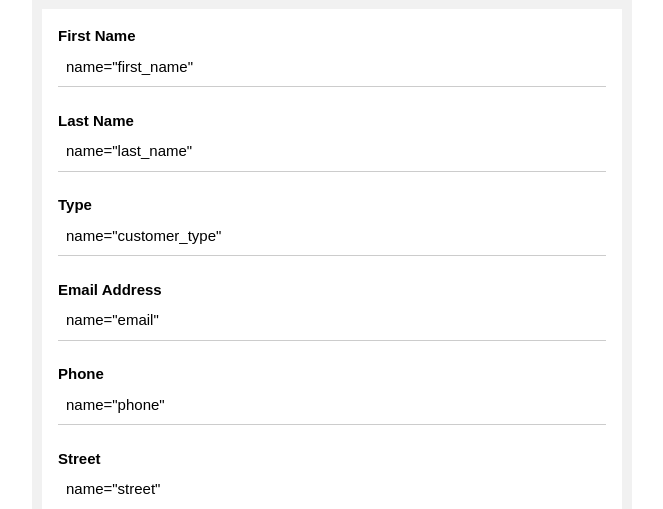
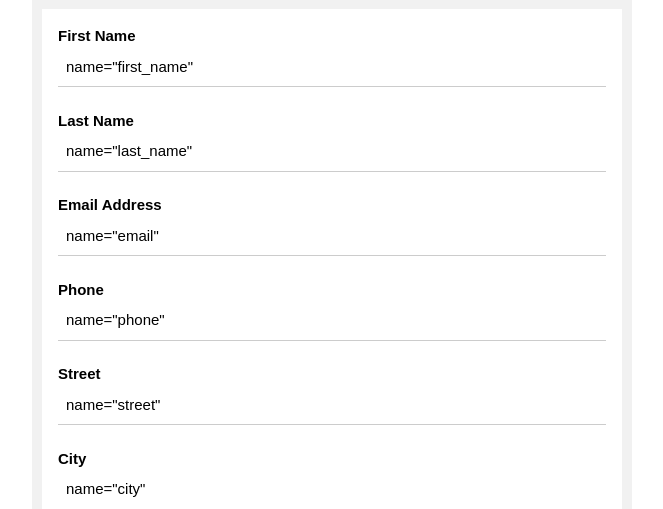
Before and after one commit to ningzhy3/Car-Rental-application, a Django app: template WOW/customer_portal/templates/customer/edit.html in a window 1280 px wide. Shown: the part 166-675 px from the top of the page, without its empty margins (308-971 px from the left). Run offline with Django 3.2, Linux system fonts and the light colour scheme; the template is opened without the code that fills it, so the values that code supplies are empty; some libraries are stand-ins or nearby versions.

Commit message:
Update edit.html

```diff
--- a/WOW/customer_portal/templates/customer/edit.html
+++ b/WOW/customer_portal/templates/customer/edit.html
@@ -12,27 +12,16 @@
   }
 </style>
 
-<!-- <div class="w3-container w3-teal">
-  <h1 class="w3-center">Welcom to WOW Family<h1>
-</div> -->
-
-
 <!-- <h3 style="text-align: center;">Sign Up</h3> -->
 
 <form action="/customer_portal/update/" method="POST">{% csrf_token %}
 
   <div class="container">
-    <!-- <label for="username"><b>Username</b></label>
-    <input class="w3-input" type="text" placeholder="Enter Username" name="username" required>
-    <br> -->
     <label for="first_name"><b>First Name</b></label>
     <input class="w3-input" type="text" value={{individual.first_name}} name="first_name" required>
     <br>
     <label for="last_name"><b>Last Name</b></label>
     <input class="w3-input" type="text" value={{individual.last_name}} name="last_name" required>
-    <br>
-    <label for="customer_type"><b>Type</b></label>
-    <input class="w3-input" type="text" value={{individual.customer_type}} name="customer_type" required>
     <br>
     <label for="email"><b>Email Address</b></label>
     <input class="w3-input" type="text" value={{individual.email}} name="email" required>
@@ -52,6 +41,9 @@
     <label for="zipcode"><b>Zipcode</b></label>
     <input class="w3-input" type="text" value={{individual.zipcode}} name="zipcode" required>
     <br>
+    <!-- <label for="customer_type"><b>Type</b></label>
+    <input class="w3-input" type="text" value={{individual.customer_type}} name="customer_type" required>
+    <br> -->
     <label for="dln"><b>Driver Licience</b></label>
     <input class="w3-input" type="text" value={{individual.dln}} name="dln" required>
     <br>
@@ -64,8 +56,6 @@
     <input class="w3-btn w3-teal" type="submit">
     <a class="w3-btn w3-red" href="/customer_portal/profile/">Cancel</a><br><br>
   </div>
-
-
 </form>
 
 {% endblock %}
```
